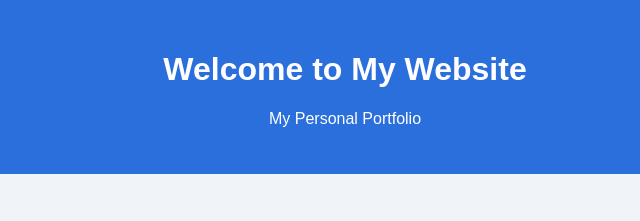
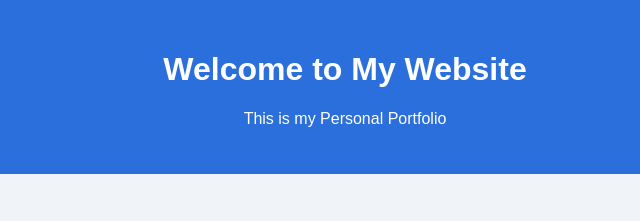
Before and after one commit to karl-samson/karl-samson.github.io, a plain HTML site: page index.html in a window 1280 px wide. Shown: the top 221 px of the page, 295-935 px from the left. Drawn offline with Linux system fonts and the light colour scheme.

Commit message:
Update index.html

```diff
--- a/index.html
+++ b/index.html
@@ -10,7 +10,7 @@
 
     <header>
         <h1>Welcome to My Website</h1>
-        <p>My Personal Portfolio</p>
+        <p>This is my Personal Portfolio</p>
     </header>
 
     <main class="container">
```
